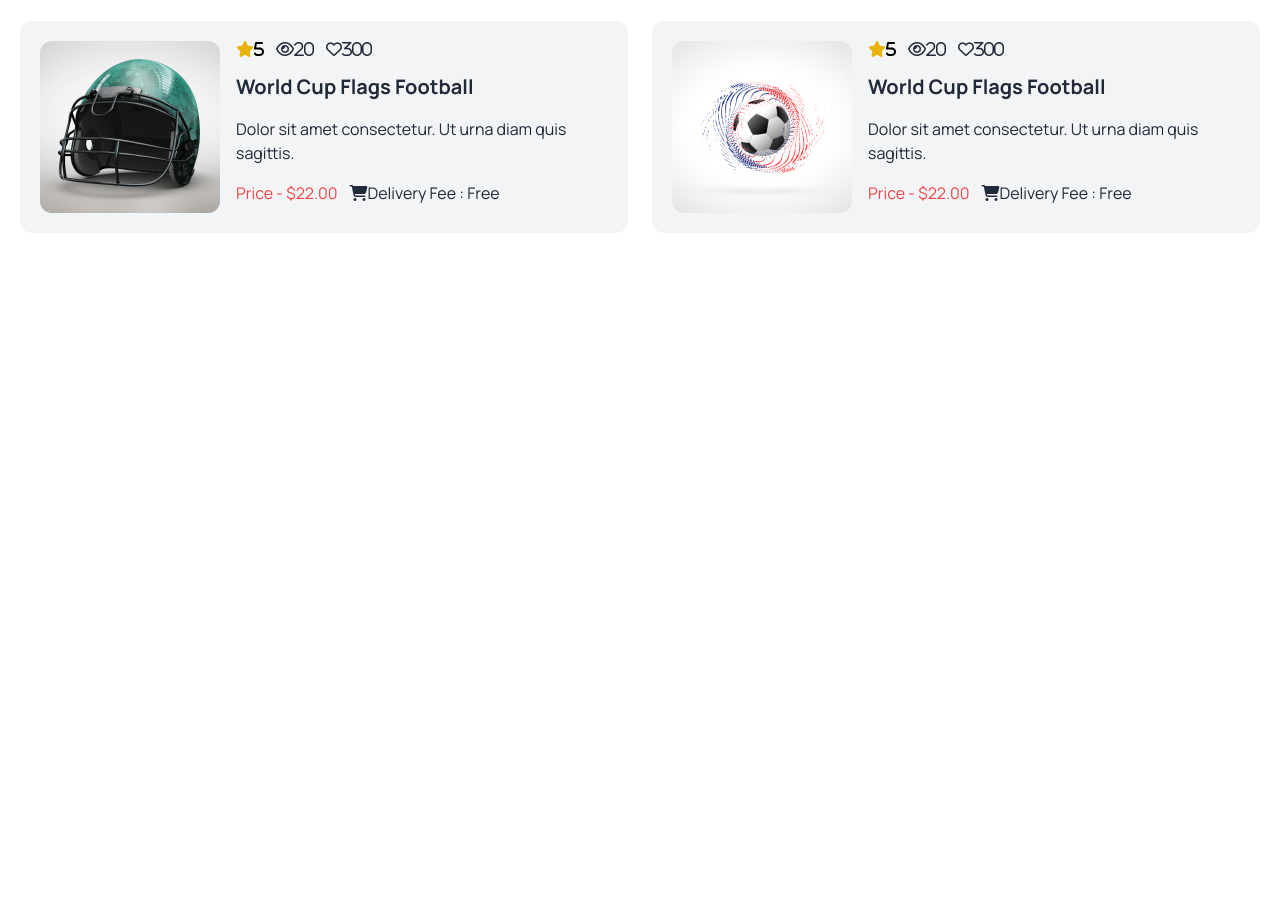
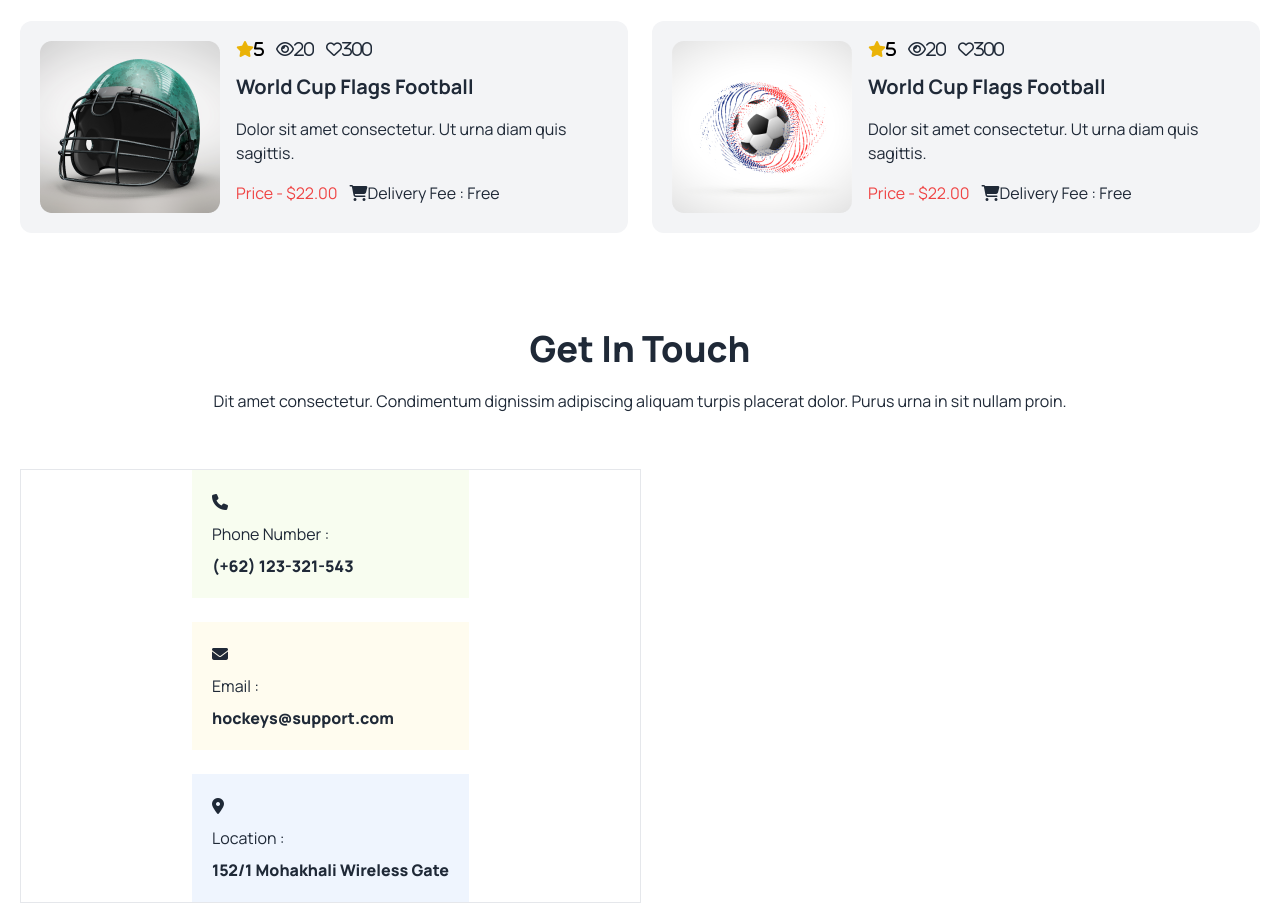
Before and after one commit to Rafatl35/Hockey-Club-Website-Design, a plain HTML site: page index.html in a window 1280 px wide. Shown: the part 3172-4095 px from the top of the page. Before the commit the page ends 3425 px from the top, so only its background shows below. Drawn offline with nearby package versions, Linux system fonts and the light colour scheme.

Commit message:
started get in touch

```diff
--- a/index.html
+++ b/index.html
@@ -207,7 +207,8 @@
         <section class="mt-10 lg:mt-24">
             <div class="text-center my-12">
                 <h3 class="text-2xl lg:text-4xl font-extrabold my-6">Our New Products</h3>
-                <p>Dit amet consectetur. Condimentum dignissim adipiscing aliquam turpis placerat dolor. Purus urna in sit nullam proin. </p>
+                <p>Dit amet consectetur. Condimentum dignissim adipiscing aliquam turpis placerat dolor. Purus urna in
+                    sit nullam proin. </p>
             </div>
             <div class="grid grid-cols-1 lg:grid-cols-2 gap-6">
                 <div class="bg-gray-100 rounded-xl">
@@ -320,6 +321,39 @@
                 </div>
             </div>
         </section>
+        <!-- Clients Question -->
+        <!--Get In Touch  -->
+        <section class="mt-10 lg:mt-24">
+            <div class="text-center space-y-5">
+                <h3 class="text-2xl lg:text-4xl font-extrabold">Get In Touch</h3>
+                <p>Dit amet consectetur. Condimentum dignissim adipiscing aliquam turpis placerat dolor. Purus urna in
+                    sit nullam proin. </p>
+            </div>
+            <div class="flex mt-14">
+                <div class="flex-1 flex justify-center border">
+                    <div class="space-y-6">
+                        <div class="bg-[#BCED6D1A] max-w-80 max-h-56 space-y-2 p-5">
+                            <i class="fa-solid fa-phone"></i>
+                            <p>Phone Number : </p>
+                            <p class="font-extrabold">(+62) 123-321-543</p>
+                        </div>
+                        <div class="bg-[#FDDD5F1A] max-w-80 max-h-56 space-y-2 p-5">
+                            <i class="fa-solid fa-envelope"></i>
+                            <p>Email : </p>
+                            <p class="font-extrabold">hockeys@support.com</p>
+                        </div>
+                        <div class="bg-[#629CF31A] max-w-80 max-h-56 space-y-2 p-5">
+                            <i class="fa-solid fa-location-dot"></i>
+                            <p>Location : </p>
+                            <p class="font-extrabold">152/1 Mohakhali Wireless Gate</p>
+                        </div>
+                    </div>
+                </div>
+                <div class="flex-1">
+
+                </div>
+            </div>
+        </section>
     </main>
     <footer>
 
```
